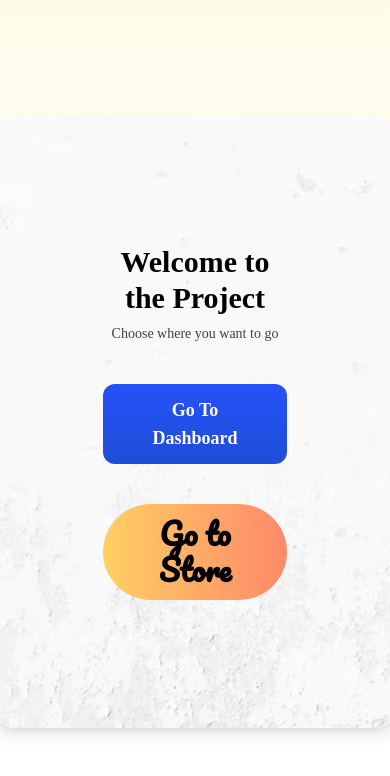
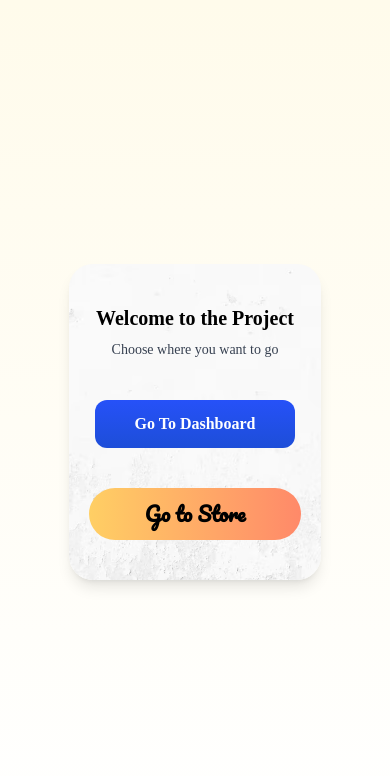
Before and after one commit to mai928/dashboard, a Next.js app: page / in a window 390 px wide. Shown: the top 776 px of the page. Built offline with nearby package versions, Linux system fonts and the light colour scheme.

Commit message:
splash screen

```diff
--- a/src/app/page.js
+++ b/src/app/page.js
@@ -4,16 +4,16 @@ import "./globals.css";
 export default function Home() {
 	return (
 		<main className="min-h-screen flex flex-col justify-center items-center bg-gradient-to-b from-amber-50 to-white">
-			<div className=" bg-root px-28 py-32 rounded-3xl shadow-lg">
+			<div className=" bg-root mx-5 px-5 lg:px-28 py-10 lg:py-32 rounded-3xl shadow-lg">
         <div className="text-center text-black">
-        			<h1 className="text-3xl font-bold ">Welcome to the Project</h1>
+        			<h1 className=" text-xl lg:text-3xl font-bold ">Welcome to the Project</h1>
 				<p className="text-gray-700 text-sm mt-2">Choose where you want to go</p>
         </div>
 
 
   			<div className=" my-10">
 					<Link  href="/AdminDashboard">
-						<button className=" flex m-auto bg-gradient-to-t from-blue-700 to-[#2651f8] text-white text-lg px-10 py-3 rounded-xl capitalize font-semibold">
+						<button className=" flex m-auto bg-gradient-to-t from-blue-700 to-[#2651f8] text-white lg:text-lg px-10 py-3 rounded-xl capitalize font-semibold">
 							Go to Dashboard
 						</button>
 					</Link>
@@ -21,7 +21,7 @@ export default function Home() {
 
 				<div>
 					<Link href="/Store">
-						<button className=" font-pacifico flex m-auto bg-gradient-to-r from-[#ffcf64] to-[#ff8969] text-black text-3xl font-semibold px-14 py-3 rounded-full">
+						<button className=" font-pacifico flex m-auto bg-gradient-to-r from-[#ffcf64] to-[#ff8969] text-black text-xl lg:text-3xl font-semibold px-14 py-3 rounded-full">
 							Go to Store
 						</button>
 					</Link>
```
